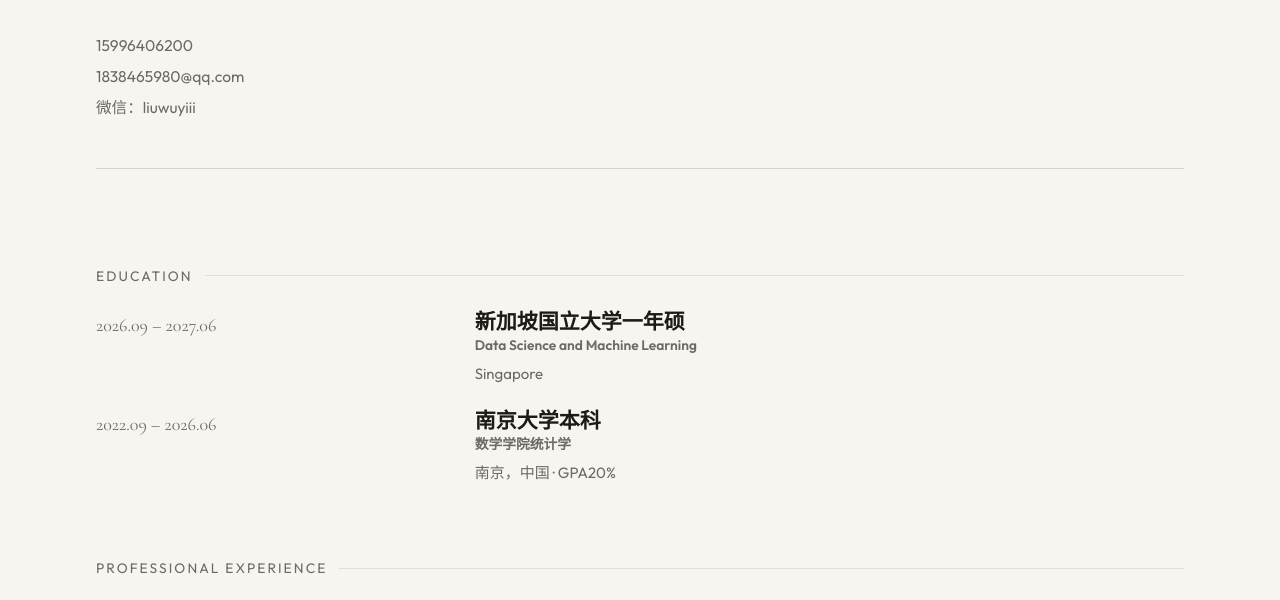
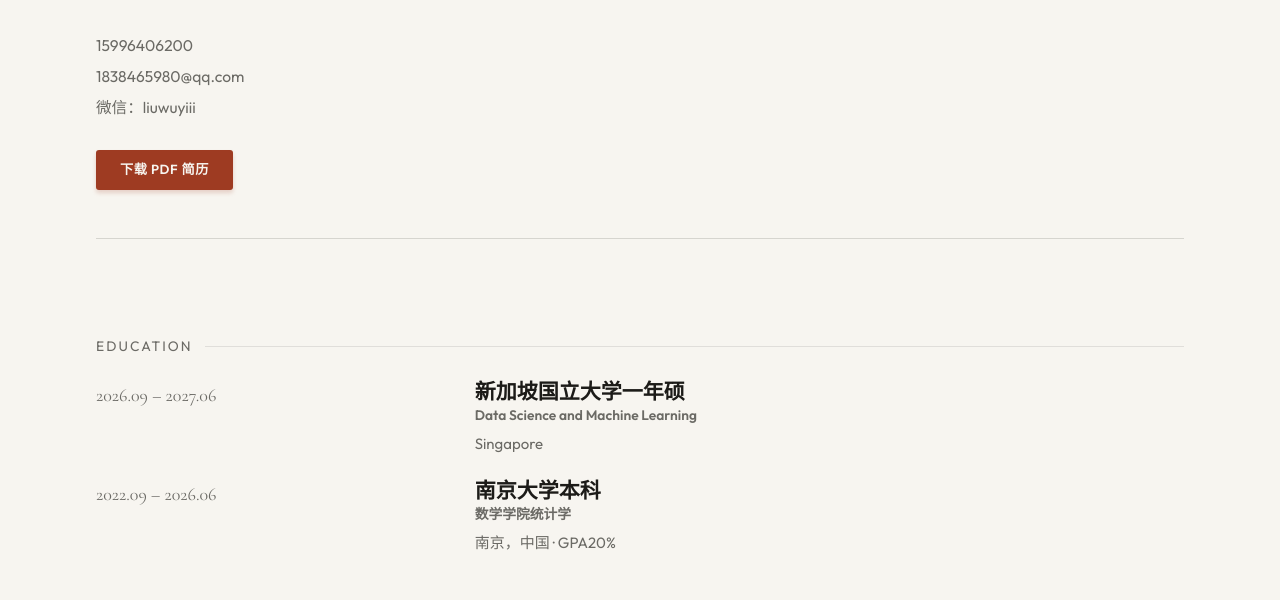
Before and after one commit to LiZiJayy/resume, a plain HTML site: page index.html in a window 1280 px wide. Shown: the part 133-733 px from the top of the page. Drawn offline with nearby package versions, Linux system fonts and the light colour scheme.

Commit message:
Update index.html

```diff
--- a/index.html
+++ b/index.html
@@ -224,7 +224,32 @@
             transform: translateY(0);
         }
 
-    </style>
+
+        .download-btn {
+            display: inline-block;
+            padding: 0.8rem 2rem;
+            background-color: var(--accent-rust);
+            color: var(--bg-paper);
+            text-decoration: none;
+            font-family: var(--font-sans);
+            font-weight: 600;
+            font-size: 1.1rem;
+            letter-spacing: 0.05em;
+            border-radius: 4px;
+            transition: all 0.3s ease;
+            box-shadow: 0 4px 6px rgba(158, 59, 34, 0.2);
+            position: relative;
+            z-index: 100;
+            cursor: pointer;
+        }
+
+        .download-btn:hover {
+            background-color: #7a2d19;
+            transform: translateY(-2px);
+            box-shadow: 0 6px 12px rgba(158, 59, 34, 0.3);
+            color: #ffffff;
+        }
+</style>
 </head>
 <body style="zoom: 0.75;">
 
@@ -239,6 +264,10 @@
                 <li>1838465980@qq.com</li>
                 <li>微信：liuwuyiii</li>
             </ul>
+            <div style="margin-top: 2.5rem;">
+                <a href="https://mira.byteintl.net/mira/api/v1/file/d/tos-mya-i-xobrcjvdq7/5b041aaea4cf457eb9bb7f0eb6998a12.pdf~tplv-xobrcjvdq7-image?sign=eyJhbGciOiJIUzI1NiIsInR5cCI6IkpXVCJ9.eyJ1aWQiOiIzMTYzNzg1IiwidXJpIjoidG9zLW15YS1pLXhvYnJjanZkcTcvNWIwNDFhYWVhNGNmNDU3ZWI5YmI3ZjBlYjY5OThhMTIucGRmIiwiYXV0IjowLCJpc3MiOiJtaXJhIiwiZXhwIjoxNzgyODQyNDAwfQ.Nguvk4a_Jqey95ucCXKE9KFyPQ_mh9xcQw4if8_BcTc" class="download-btn" target="_blank" download="刘子杰简历.pdf">下载 PDF 简历</a>
+            </div>
+
 
             <hr class="elegant-line">
 
```
